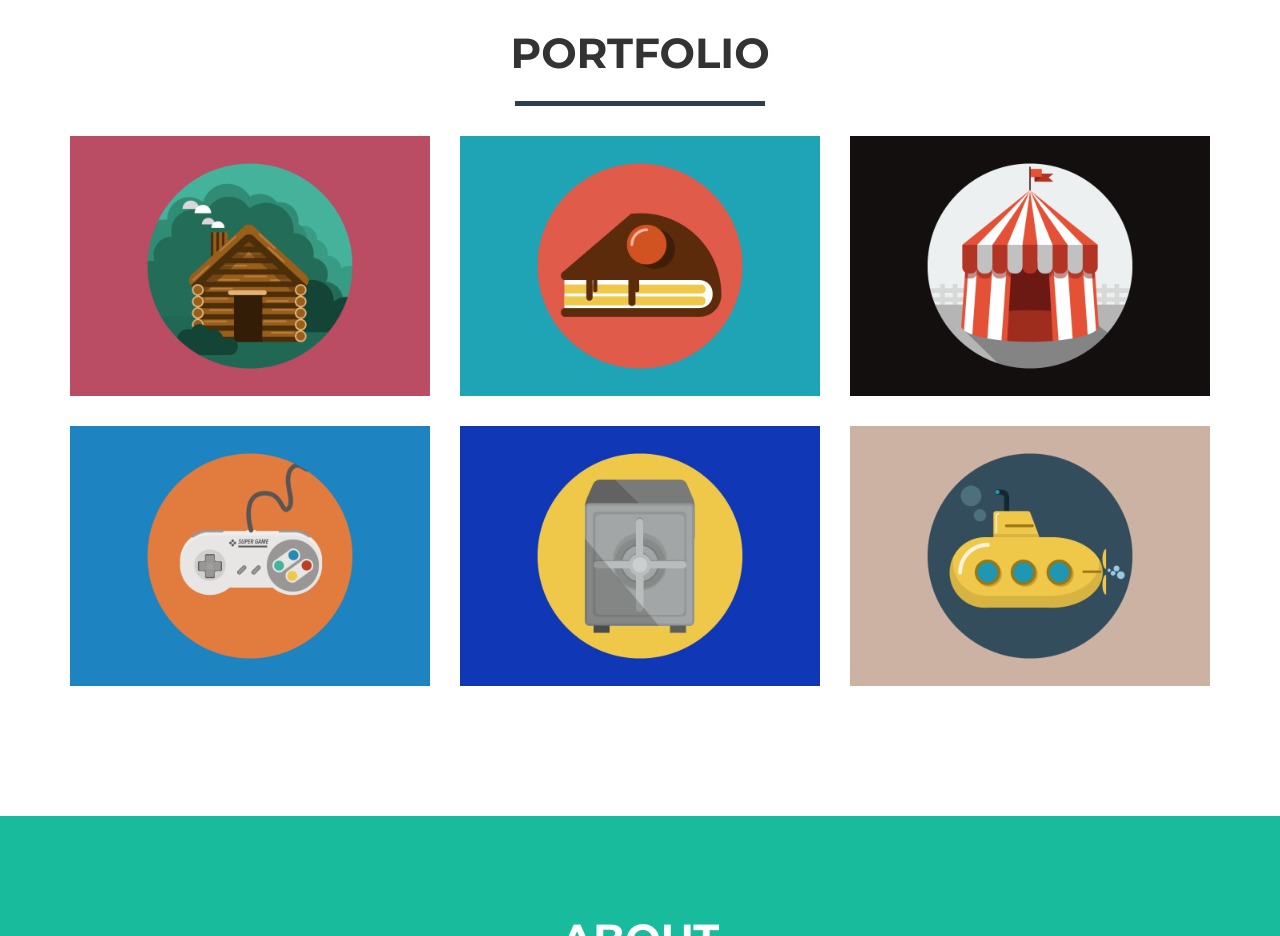
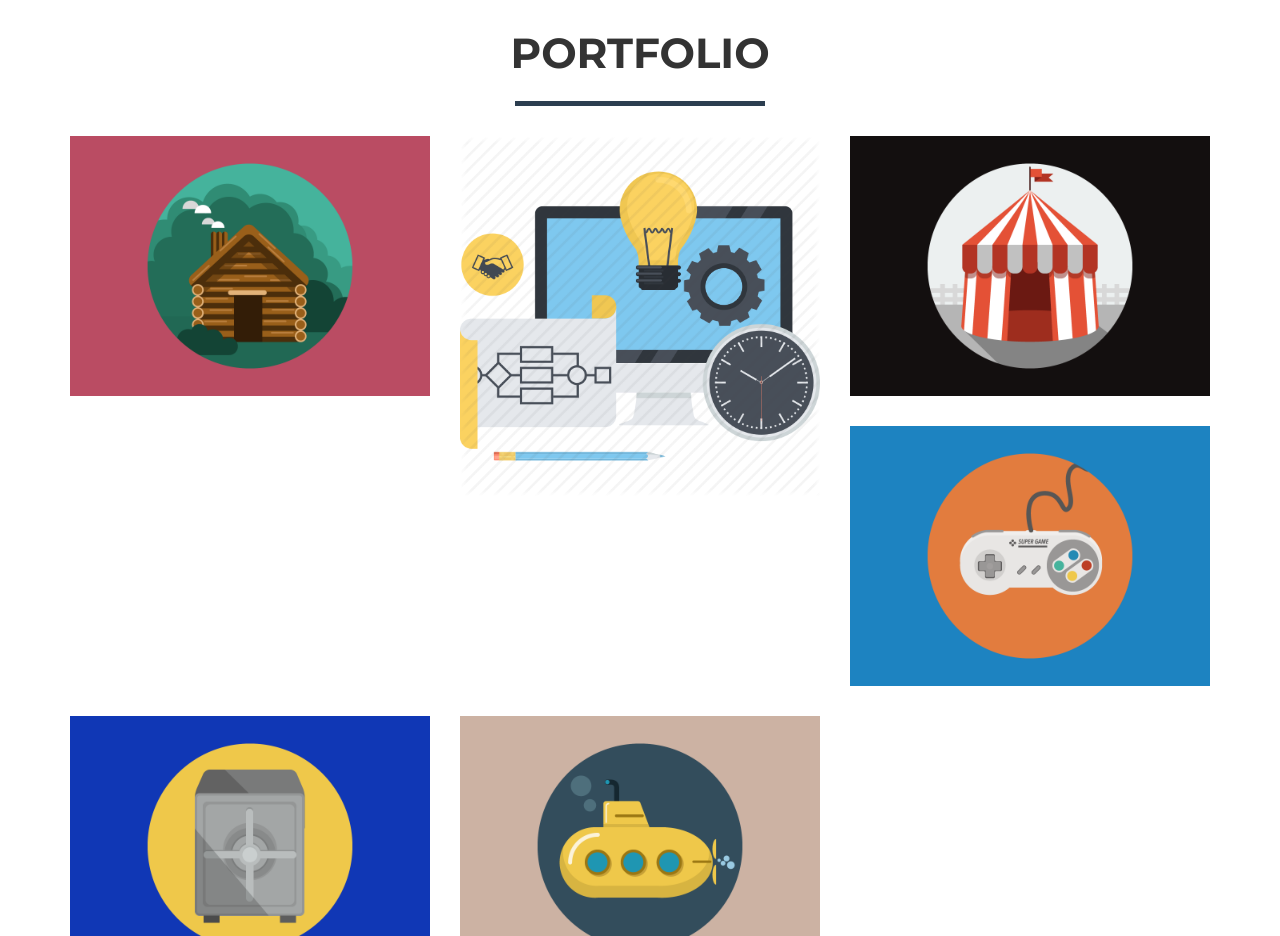
Before and after one commit to nikhilashoksharma/nikhilashoksharma.github.io, a website: page pages/index.html in a window 1280 px wide. Shown: the part 780-1716 px from the top of the page. Drawn offline with nearby package versions, Linux system fonts and the light colour scheme; files that its build step writes are made by us from their sources.

Commit message:
Project Icon added

```diff
--- a/pages/index.html
+++ b/pages/index.html
@@ -109,7 +109,7 @@
                                 <i class="fa fa-search-plus fa-3x"></i>
                             </div>
                         </div>
-                        <img src="../img/portfolio/cake.png" class="img-responsive" alt="">
+                        <img src="../img/portfolio/project.png" class="img-responsive" alt="">
                     </a>
                 </div>
                 <div class="col-sm-4 portfolio-item">
```
Also changed, not shown: img/portfolio/project.png (added).
